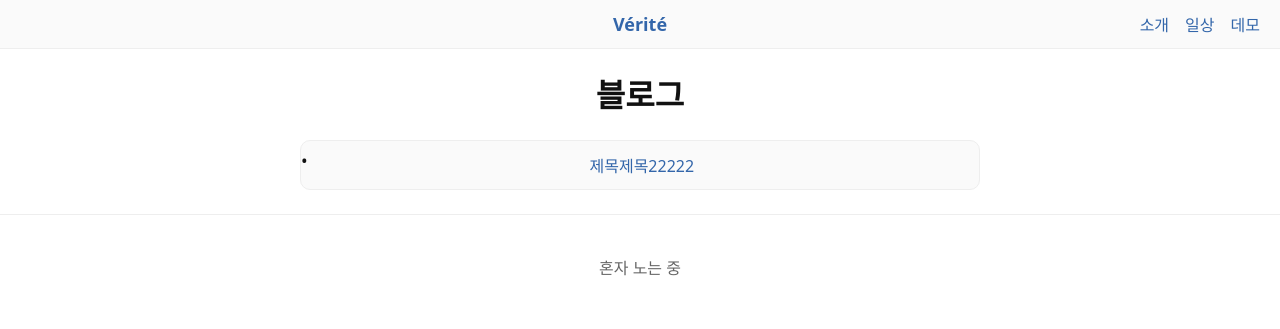
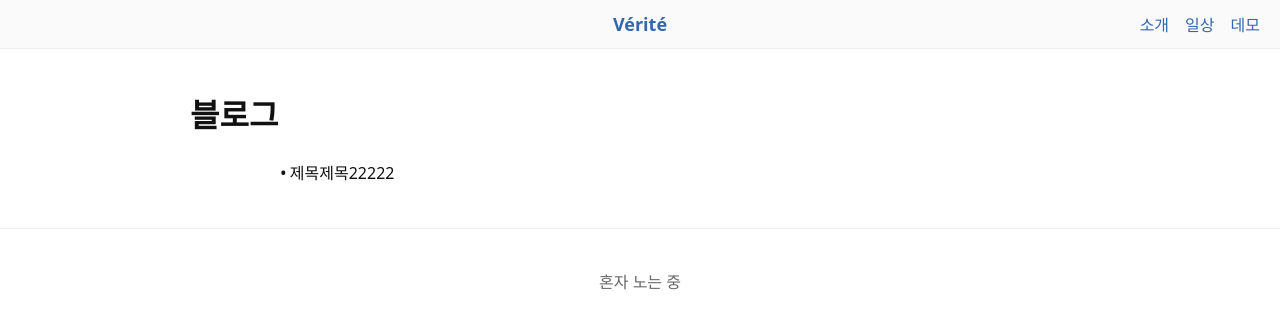
Before and after one commit to slivermouse1316/gegurockG, a Jekyll site: the page built from blog.html, in a window 1280 px wide. Shown: the top 329 px of the page. Built offline with Jekyll 4.4.1, drawn with Linux system fonts in a browser that asks for light colours.

Commit message:
수정완료

```diff
--- a/assets/styles.css
+++ b/assets/styles.css
@@ -1,3 +1,4 @@
+/* ========== Base ========== */
 * {
   box-sizing: border-box;
 }
@@ -15,15 +16,20 @@ a {
 a:hover {
   text-decoration: underline;
 }
+
+/* 컨테이너: 가운데 폭 + 좌/우 중앙 배치 (텍스트는 기본 좌측) */
 .container {
-  text-align: center; /* 컨테이너 안 텍스트와 인라인 요소를 중앙정렬 */
+  max-width: 940px;
+  margin: 0 auto;
+  padding: 20px;
 }
 
-/* NAV: 제목 중앙, 메뉴 오른쪽 */
+/* ========== Header / Nav ========== */
+/* 제목 중앙, 메뉴는 오른쪽 */
 .nav {
   display: flex;
   align-items: center;
-  justify-content: flex-end; /* 메뉴는 오른쪽으로 */
+  justify-content: flex-end;
   gap: 16px;
   padding: 12px 20px;
   border-bottom: 1px solid #eee;
@@ -31,10 +37,8 @@ a:hover {
   position: sticky;
   top: 0;
   z-index: 10;
-  position: relative; /* 중앙 고정을 위한 기준 컨테이너 */
+  position: relative; /* 중앙 고정 기준 */
 }
-
-/* 제목을 항상 중앙에 고정 */
 .nav .title {
   position: absolute;
   left: 50%;
@@ -43,20 +47,21 @@ a:hover {
   font-size: 18px;
   text-align: center;
 }
-
-/* 메뉴 그룹 (오른쪽) */
 .nav .menu {
   display: flex;
   gap: 16px;
   margin-left: auto;
 }
 
+/* ========== Footer ========== */
 footer {
   padding: 40px 20px;
   border-top: 1px solid #eee;
   text-align: center;
   color: #666;
 }
+
+/* ========== UI Bits ========== */
 .card {
   background: #f9f9f9;
   padding: 16px;
@@ -69,130 +74,75 @@ footer {
   border: 1px solid #ccc;
   border-radius: 8px;
 }
+
+/* ========== Hero Image (index) ========== */
 .hero {
   display: flex;
-  justify-content: center; /* 가로 중앙 */
+  justify-content: center;
   margin: 24px 0;
 }
 .hero img {
-  width: 100%; /* 가로 절반 → 세로도 비율 유지로 절반 */
-  max-width: 720px; /* 이전 cap(720px)의 절반 */
+  width: 100%;
+  max-width: 720px;
   height: auto;
   display: block;
   border-radius: 12px;
+  /* 반으로 더 작게 보이고 싶으면: width:50%; max-width:360px; 로 변경 */
 }
+
+/* ========== Blog List ========== */
+/* 날짜는 숨김(요청) */
 .post-meta {
   display: none !important;
 }
+
+/* 목록 UL: 화면 가로 중앙 배치, 텍스트는 좌측 정렬 */
 .post-list {
-  list-style: none; /* 기본 점 제거 */
-  padding-left: 0; /* 기본 들여쓰기 제거 */
-  margin: 20px 0;
-  max-width: 680px; /* 선택: 목록 폭 제한 */
-  margin-left: auto; /* 선택: 컨테이너 안에서 가운데 배치 */
-  margin-right: auto; /* 선택: 컨테이너 안에서 가운데 배치 */
-  text-align: left; /* 제목은 왼쪽 정렬 */
+  list-style: none;
+  padding: 0;
+  width: min(720px, 92%); /* 목록 폭 제한 */
+  margin: 24px auto; /* 좌우 auto → 가운데 */
+  text-align: left; /* 항목 텍스트는 왼쪽 */
 }
 
-/* 제목 바로 앞에 '•' 붙이기 */
+/* 항목 */
 .post-item {
-  position: relative;
-  padding-left: 1.1em; /* 불릿 자리 */
+  margin: 8px 0;
 }
-.post-item::before {
+
+/* 링크 앞에 불릿을 '딱' 붙이기 */
+.post-link {
+  display: inline-flex;
+  align-items: baseline;
+  gap: 0.2em; /* 더 붙이고 싶으면 0으로 */
+  text-decoration: none;
+  color: inherit;
+}
+.post-link::before {
   content: "•";
-  position: absolute;
-  left: 0;
-  top: 0.05em; /* 수직 살짝 맞춤 */
   line-height: 1;
-  font-size: 1.1em; /* 불릿 크기 살짝 키움 (원하면 조절) */
-  color: currentColor; /* 글자색과 동일 */
-}
-.post-link {
-  text-decoration: none;
+  font-size: 1.1em;
+  color: currentColor;
 }
 .post-link:hover {
   text-decoration: underline;
 }
 
-/* (예전에 숨겼다면) 본문 첫 H1을 반드시 보이게 */
-.post-content h1:first-of-type {
-  display: block !important;
-}
-.post-list {
-  list-style: none;
-  padding-left: 0;
-  margin: 20px 0;
-}
-.post-item {
-  position: relative;
-  padding-left: 1.1em;
-}
-.post-item::before {
-  content: "•";
-  position: absolute;
-  left: 0;
-  top: 0.05em;
-  line-height: 1;
-}
-.post-link {
-  text-decoration: none;
-}
-.post-link:hover {
-  text-decoration: underline;
-}
+/* ========== Post Page (개별 글) ========== */
+/* 페이지 타이틀(center) — page.title을 보여줄 때 사용 */
 .page-title {
   text-align: center;
   font-weight: 700;
-  font-size: 2rem; /* 원하면 크기 조절 */
+  font-size: 2rem;
   margin: 24px 0 12px;
 }
 
-/* 본문 속 첫 H1(예: ‘제목제목테스트제목 …’)은 숨김 */
-.post-content h1:first-of-type {
-  display: none;
-}
-/* 블로그 목록 UL을 화면 가로 중앙에 배치 */
-.post-list {
-  list-style: none;
-  padding: 0;
-  /* 핵심: 폭을 줄여서 가운데로 */
-  width: min(720px, 92%);
-  margin: 24px auto; /* auto 좌우 → 가운데 정렬 */
-  text-align: center; /* 목록 안의 텍스트는 왼쪽 정렬 유지 */
-}
-
-/* 글 항목 모양(있으면 유지/덮어쓰기) */
-.post-item {
-  position: relative;
-  padding: 12px 14px 12px 1.1em; /* 왼쪽 여백은 불릿 자리 */
-  border: 1px solid #eee;
-  border-radius: 10px;
-  background: #fafafa;
-  margin: 8px 0;
-}
-
-/* 제목 바로 앞 점(•) 붙이는 경우 */
-.post-item::before {
-  content: "•";
-  position: absolute;
-  left: 0;
-  top: 0.6em;
-  line-height: 1;
-}
-
-.post-link {
-  text-decoration: none;
-}
-.post-link:hover {
-  text-decoration: underline;
-}
-/* 전역: 본문 첫 H1 숨김(이미 있다면 유지) */
+/* 기본: 본문 첫 H1은 숨김(상단에 page.title을 쓸 때 중복 방지) */
 .post-content h1:first-of-type {
   display: none;
 }
 
-/* 이 글만: 본문 첫 H1 보이게 허용 */
+/* 특정 글에서 본문 첫 H1을 보이게 허용 (레이아웃에서 .post-content--allow-first-h1 부여) */
 .post-content.post-content--allow-first-h1 h1:first-of-type {
   display: block;
 }
```
